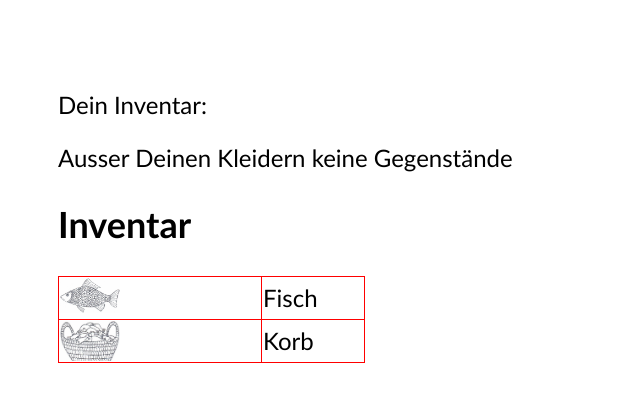
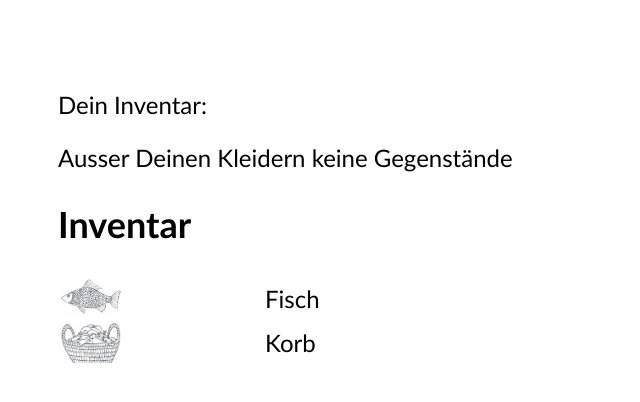
Before and after one commit to claudiopietra/Geotest, a Django app: template Geotest/templates/location.html in a window 1280 px wide. Shown: the top 402 px of the page, without its empty margins (0-640 px from the left). Run offline with Django 3.2, Linux system fonts and the light colour scheme; the template is opened without the code that fills it, so the values that code supplies are empty.

Commit message:
Update Geotest.css

```diff
--- a/static/Geotest.css
+++ b/static/Geotest.css
@@ -23,12 +23,3 @@ font-size: 150%;
 h1 {
 font-size: 250%;
 }
-
-table{
-border-collapse:collapse;
-border:1px solid #FF0000;
-}
-
-table td{
-border:1px solid #FF0000;
-}
```
